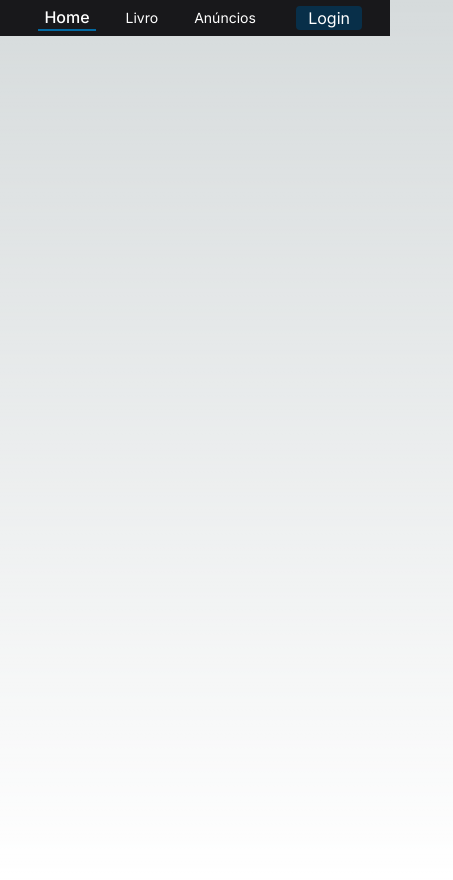
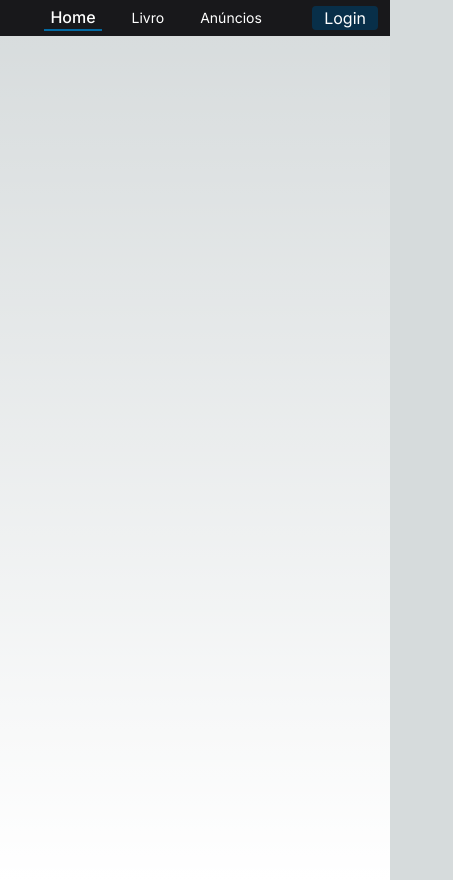
Before and after one commit to LucasSanchoLima/web-cura-corrosiva, a Next.js app: page / in a window 390 px wide. Shown: the whole page, 453 px wide, since content can reach past the window. Built offline with nearby package versions, Linux system fonts and the light colour scheme.

Commit message:
Erro de Header

```diff
--- a/src/components/header/Header.tsx
+++ b/src/components/header/Header.tsx
@@ -14,7 +14,7 @@ export default function Header() {
   const [paginaSelecionada, setPaginaSelecionada] = useState(nomePagina[usePathname()]);
 
   return (
-    <header className="w-full text-white flex justify-between px-4 bg-zinc-900 h-9">
+    <header className="text-white flex justify-between sm:px-4 bg-zinc-900 h-9 overflow-hidden">
       <a
         href="https://www.catarse.me/curacorrosiva"
         target="_blank"
@@ -51,12 +51,12 @@ export default function Header() {
           <p className={`px-1.5 fontMaquina ${paginaSelecionada == 2 ? "font-medium" : "font-small text-sm"}`}>Anúncios</p>
         </Link>
       </div>
-      <div className=" flex justify-between my-1.5">
-        <div className=" flex content-center flex-wrap prevent-select bg-sky-950 rounded mx-3 px-3">
+      <div className=" flex justify-between my-1.5 w-auto">
+        <div className=" flex content-center flex-wrap prevent-select bg-sky-950 rounded mr-3 sm:mx-3 px-3">
           <p className="text-center w-full fontMaquina">Login</p>
         </div>
-        <div className=" flex content-center flex-wrap prevent-select rounded px-0 collapse w-0 sm:visible sm:w-auto">
-          <p className="text-center w-full font-light fontMaquina border rounded px-1.5">Cadastrar</p>
+        <div className="flex content-center flex-wrap prevent-select rounded px-0 collapse w-0 sm:visible sm:w-auto">
+          <p className="text-center font-light fontMaquina border rounded px-0 collapse sm:visible sm:px-1.5 w-0 sm:w-auto">Cadastrar</p>
         </div>
       </div>
     </header>
```
